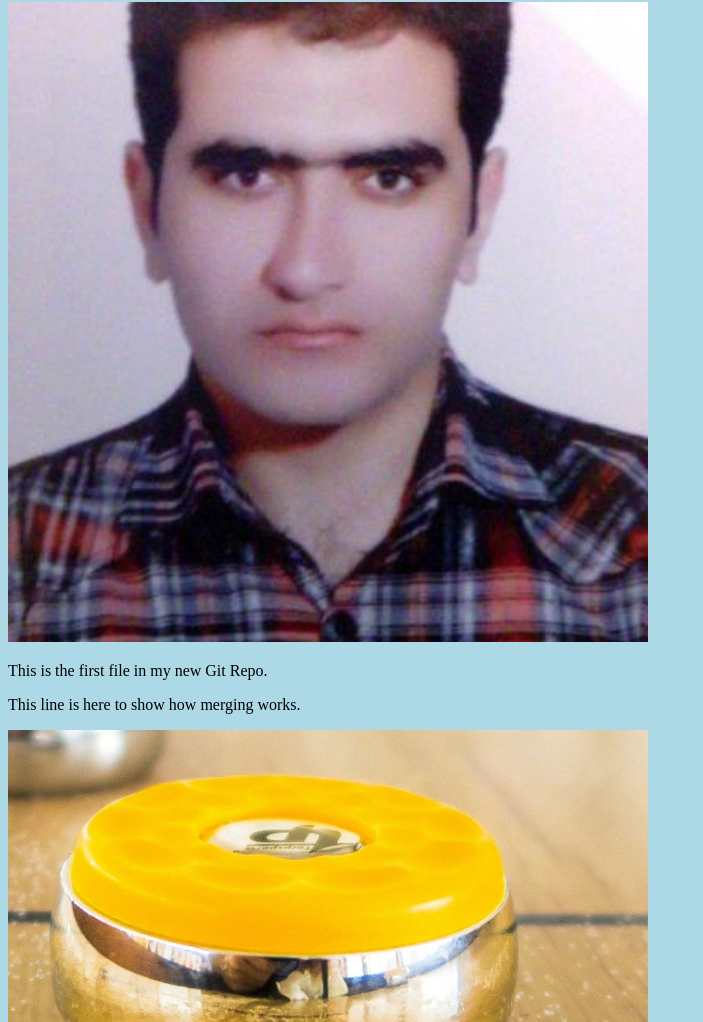
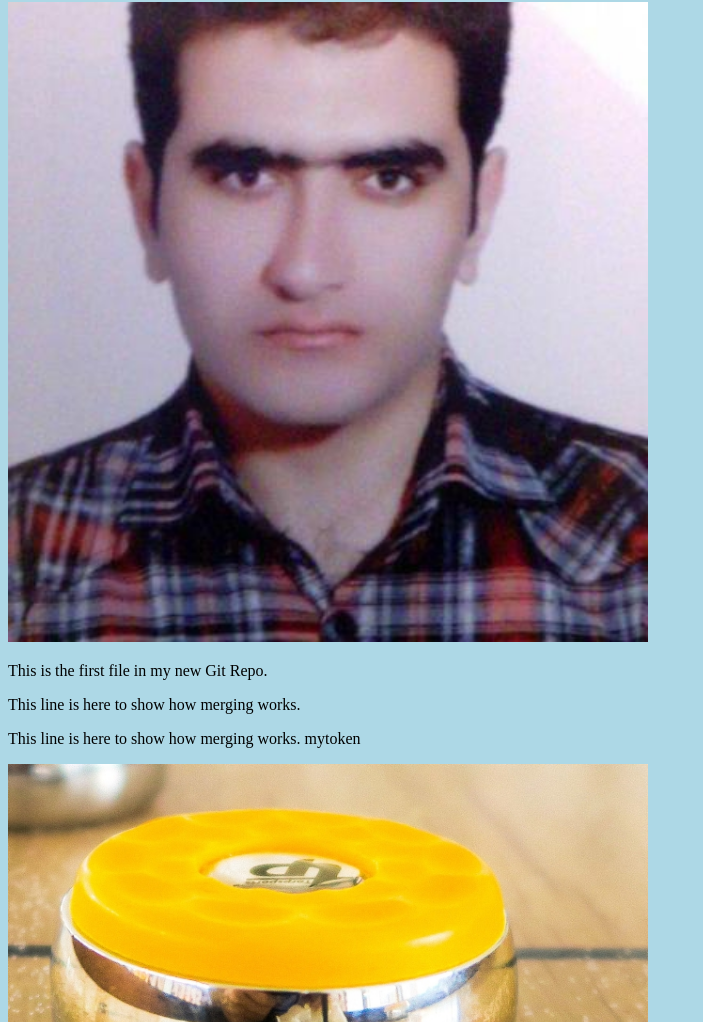
Before and after one commit to mosayeb-hpc/hello-world, a plain HTML site: page index.html in a window 1280 px wide. Shown: the part 78-1100 px from the top of the page, without its empty margins (0-703 px from the left). Drawn offline with Linux system fonts and the light colour scheme.

```diff
--- a/index.html
+++ b/index.html
@@ -11,6 +11,7 @@
 style="width:100%;max-width:640px"></div>
 <p>This is the first file in my new Git Repo.</p>
 <p>This line is here to show how merging works.</p>
+<p>This line is here to show how merging works. mytoken</p>
 <div><img src="img_hello_git.jpg" alt="Hello Git" style="width:100%;max-width:640px"></div>
 
 </body>
```
